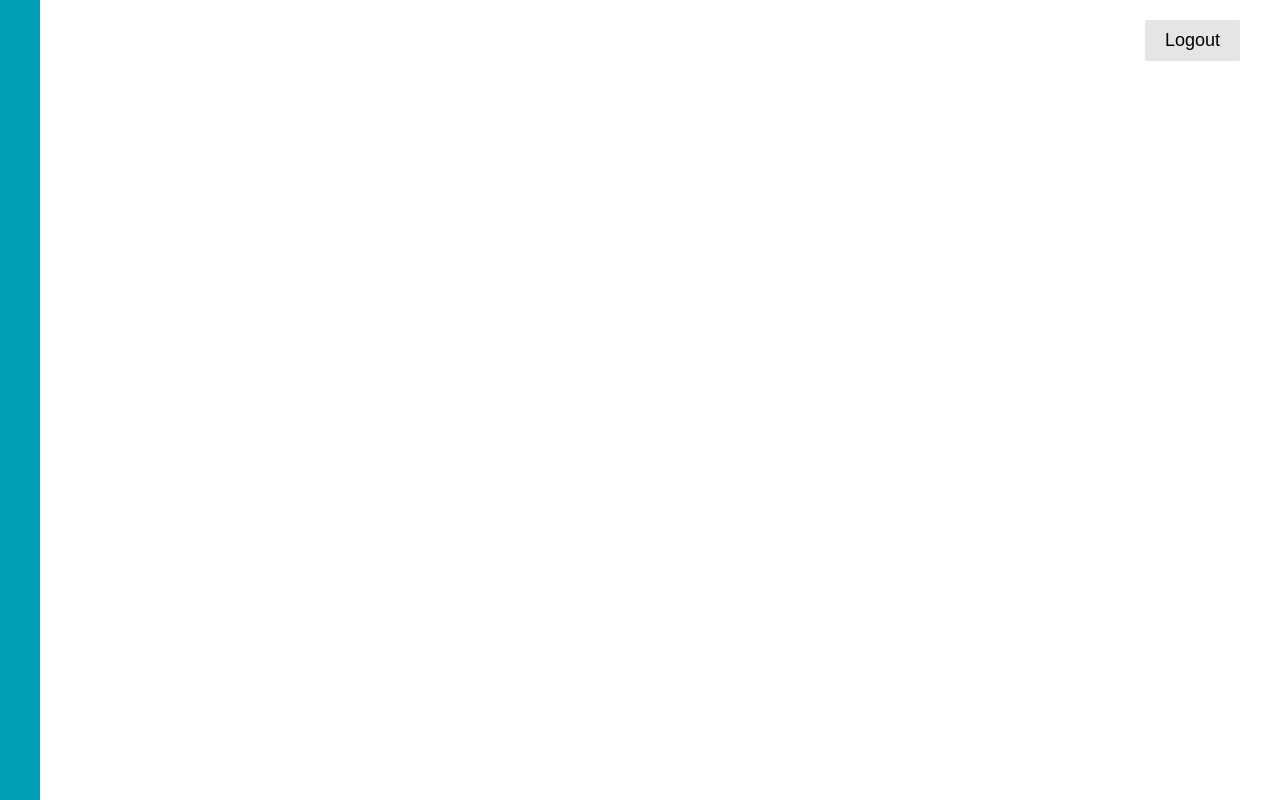
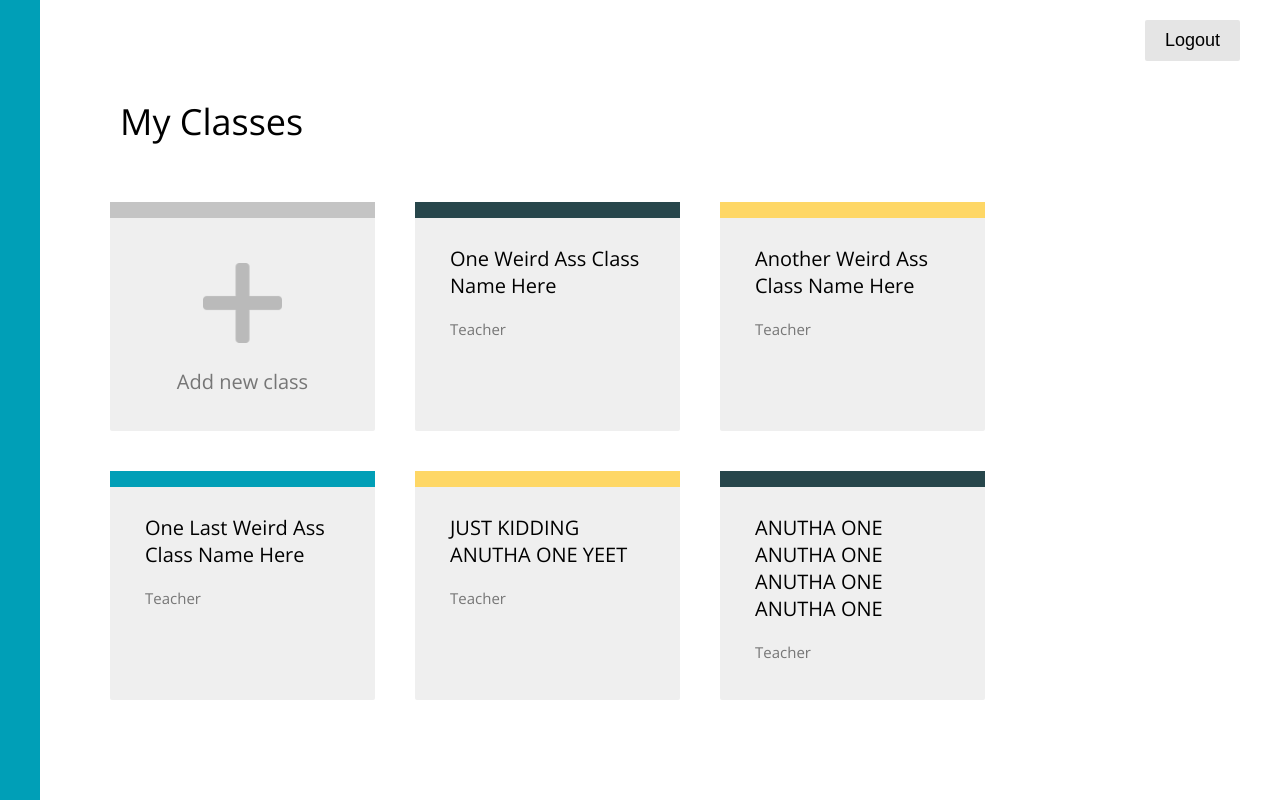
Before and after one commit to codebase-berkeley/teacher-portal, a React (Create React App) app in the folder client/: page / in a window 1280 px wide. Built offline with nearby package versions, Linux system fonts and the light colour scheme; the HTML template or start-up script is replaced by a standard one.

Commit message:
finished classboxes

```diff
--- a/client/src/App.jsx
+++ b/client/src/App.jsx
@@ -1,5 +1,6 @@
 import React, { Component } from 'react';
 import Logout from './components/Logout/Logout';
+import Dashboard from './components/Dashboard/Dashboard';
 import './App.css';
 
 class App extends Component {
@@ -9,6 +10,7 @@ class App extends Component {
         <div className="logout-container">
           <Logout />
         </div>
+        <Dashboard />
       </div>
     );
   }
--- a/client/src/components/Dashboard/Dashboard.css
+++ b/client/src/components/Dashboard/Dashboard.css
@@ -1,7 +1,18 @@
-.myClasses {
+.dashboard-container {
+  padding: 0 50px;
+}
+
+.my-classes {
   color: #000000;
   font-size: 36px;
   font-family: 'Open Sans';
-  left: 207px;
-  top: 129px;
+  position: relative;
+  left: 30px;
+  top: 0;
 }
+
+.boxes-container {
+  width: 100%;
+  display: flex;
+  flex-wrap: wrap;
+}
--- a/client/src/components/Dashboard/Dashboard.jsx
+++ b/client/src/components/Dashboard/Dashboard.jsx
@@ -4,18 +4,21 @@ import AddClassBox from './addClassBox/addClassBox';
 import './Dashboard.css';
 
 let classes = [
-  'one weird ass class name here',
-  'another weird ass class name here',
-  'one last weird ass class name here'
+  'One Weird Ass Class Name Here',
+  'Another Weird Ass Class Name Here',
+  'One Last Weird Ass Class Name Here',
+  'JUST KIDDING ANUTHA ONE YEET',
+  'ANUTHA ONE ANUTHA ONE ANUTHA ONE ANUTHA ONE'
 ];
 
-let teachers = ['Teacher 1', 'Teacher 2', 'Teacher 3'];
+let teachers = ['Teacher', 'Teacher', 'Teacher', 'Teacher', 'Teacher'];
+let colors = ['yellow', 'aqua', 'dark-teal'];
 
 class Dashboard extends Component {
   render() {
     return (
       <div className="dashboard-container">
-        <p className="myClasses">My Classes</p>
+        <p className="my-classes">My Classes</p>
         <div className="boxes-container">
           <AddClassBox />
           {displayClassBoxes(classes, teachers)}
@@ -28,7 +31,10 @@ class Dashboard extends Component {
 function displayClassBoxes(classes, teachers) {
   let boxArray = [];
   for (let i = 0; i < classes.length; i += 1) {
-    boxArray.push(<ClassBox title={classes[i]} teacher={teachers[i]} />);
+    let color = colors[2 - Math.floor(Math.random() * 3)];
+    boxArray.push(
+      <ClassBox title={classes[i]} teacher={teachers[i]} color={color} />
+    );
   }
   return boxArray;
 }
--- a/client/src/components/Dashboard/addClassBox/addClassBox.css
+++ b/client/src/components/Dashboard/addClassBox/addClassBox.css
@@ -1,27 +1,10 @@
-.classbox {
-  width: 265px;
-  height: 229px;
-  position: relative;
-  left: 150px;
-  top: 100px;
-  padding: 0px;
-  font-size: 18px;
-  background-color: #efefef;
-  border-radius: 2px;
-  border: none;
-  font-family: 'Open Sans';
-  margin: 30px;
-}
-
-.addNew {
-  /*padding: 10px 35px;*/
+.add-new {
   text-align: center;
   font-size: 20px;
   color: #767676;
-  margin-top: -3%;
 }
 
-.topBarGrey {
+.grey-top {
   position: relative;
   left: 0px;
   padding: 0px;
@@ -30,12 +13,11 @@
   background-color: #c4c4c4;
 }
 
-.plusImage {
+.plus-img {
   position: relative;
   padding-top: 17%;
   padding-bottom: 0px;
   left: 35%;
-
   width: 30%;
   height: auto;
 }
--- a/client/src/components/Dashboard/addClassBox/addClassBox.jsx
+++ b/client/src/components/Dashboard/addClassBox/addClassBox.jsx
@@ -6,9 +6,9 @@ class AddClassBox extends Component {
   render() {
     return (
       <div className="classbox">
-        <div className="topBarGrey" />
-        <img src={plus} className="plusImage" alt="plus" />
-        <p className="addNew">Add new class</p>
+        <div className="grey-top" />
+        <img src={plus} className="plus-img" alt="plus" />
+        <p className="add-new">Add new class</p>
       </div>
     );
   }
--- a/client/src/components/Dashboard/classBox/classBox.css
+++ b/client/src/components/Dashboard/classBox/classBox.css
@@ -1,32 +1,33 @@
 .classbox {
   width: 265px;
   height: 229px;
-  position: relative;
+  /* position: relative;
   left: 150px;
-  top: 100px;
+  top: 100px;  */
   padding: 0px;
   font-size: 18px;
   background-color: #efefef;
   border-radius: 2px;
   border: none;
   font-family: 'Open Sans';
-  margin: 30px;
+  margin: 20px;
+}
+
+.title-p {
+  padding: 0 35px;
+  text-align: left;
+  font-size: 20px;
+  margin-top: 27px;
 }
 
 .teacher-p {
-  padding: 10px 35px;
+  padding: 0 35px;
   text-align: left;
   font-size: 15px;
   color: #767676;
 }
 
-.title-p {
-  padding: 10px 35px;
-  text-align: left;
-  font-size: 20px;
-}
-
-.topBar {
+.top-bar {
   position: relative;
   left: 0px;
   padding: 0px;
@@ -34,3 +35,15 @@
   height: 16px;
   background-color: #fed766;
 }
+
+.yellow {
+  background-color: #fed766;
+}
+
+.aqua {
+  background-color: #019fb7;
+}
+
+.dark-teal {
+  background-color: #27464b;
+}
--- a/client/src/components/Dashboard/classBox/classBox.jsx
+++ b/client/src/components/Dashboard/classBox/classBox.jsx
@@ -5,7 +5,7 @@ class ClassBox extends Component {
   render() {
     return (
       <div className="classbox">
-        <div className="topBar" />
+        <div className={this.props.color + ' top-bar'} />
         <p className="title-p">{this.props.title}</p>
         <p className="teacher-p">{this.props.teacher}</p>
       </div>
```
Also changed, not shown: client/src/components/DashboardBox/DashboardBox.css (deleted), client/src/components/DashboardBox/DashboardBox.jsx (deleted).
